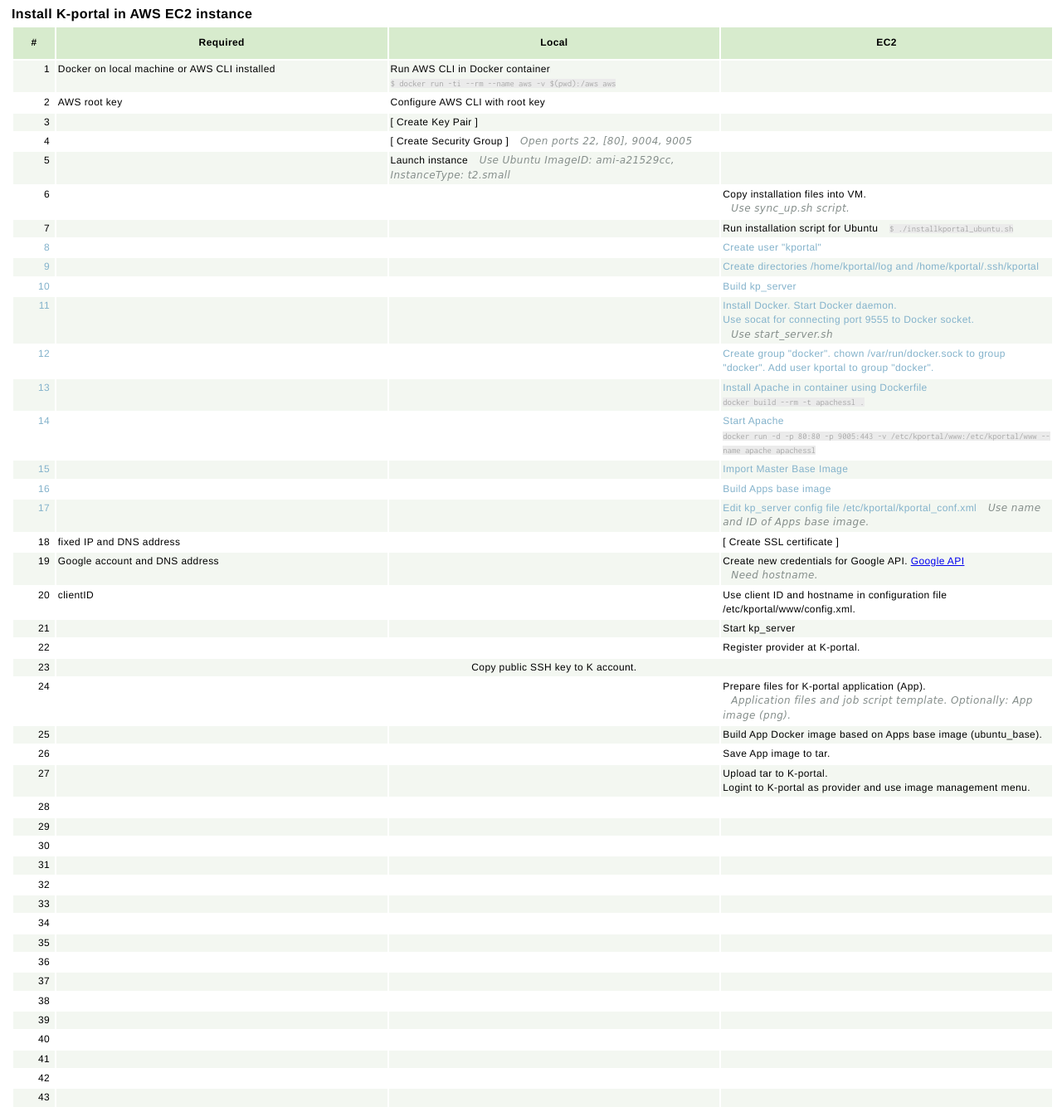
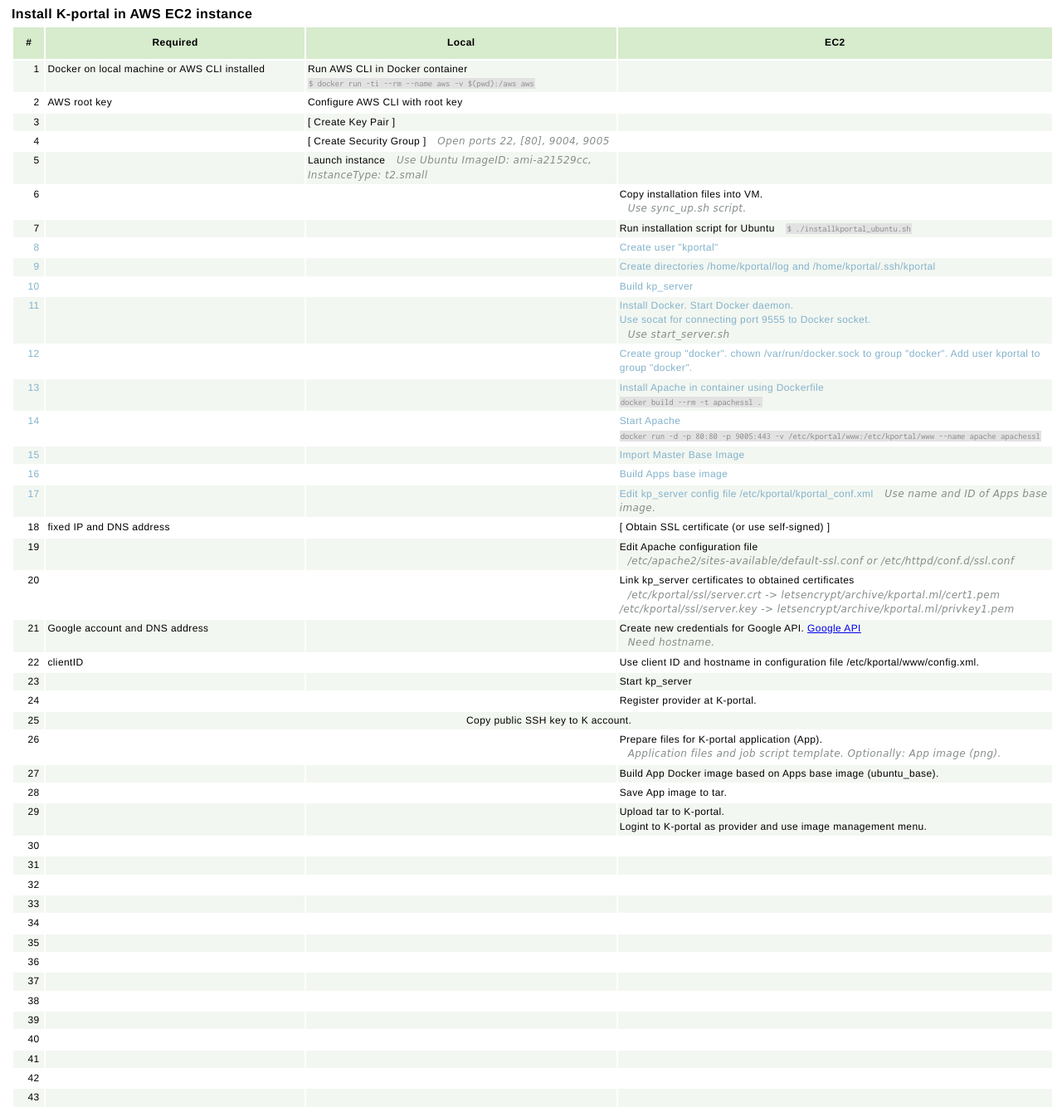
Before and after one commit to pyotr777/kportal, a PHP site: page /installation.html in a window 1280 px wide. Shown: the top 1340 px of the page at 83% size. Run offline with PHP 8.4, Linux system fonts and the light colour scheme.

Commit message:
Create links to LetsEncrypt certificates for kp_server. Updated installation procedure.

```diff
--- a/installation.html
+++ b/installation.html
@@ -10,9 +10,9 @@
         <thead>
         <tr>
             <th>#</th>
-            <th width="32%">Required</th>
-            <th width="32%">Local</th>
-            <th width="32%">EC2</th>
+            <th width="25%">Required</th>
+            <th width="30%">Local</th>
+            <th width="42%">EC2</th>
         </tr>
         </thead>
         <tbody>
@@ -127,7 +127,23 @@
             <td>&nbsp;</td>
             <td>fixed IP and DNS address</td>
             <td></td>
-            <td>[ Create SSL certificate ]</td>
+            <td>[ Obtain SSL certificate (or use self-signed) ]</td>
+        </tr>
+        <tr>
+            <td>&nbsp;</td>
+            <td></td>
+            <td></td>
+            <td>Edit Apache configuration file <br />
+                <note>/etc/apache2/sites-available/default-ssl.conf or /etc/httpd/conf.d/ssl.conf</note></td>
+        </tr>
+        <tr>
+            <td>&nbsp;</td>
+            <td></td>
+            <td></td>
+            <td>Link kp_server certificates to obtained certificates<br />
+                <note>/etc/kportal/ssl/server.crt -> letsencrypt/archive/kportal.ml/cert1.pem
+                    /etc/kportal/ssl/server.key -> letsencrypt/archive/kportal.ml/privkey1.pem</note>
+            </td>
         </tr>
         <tr>
             <td>&nbsp;</td>
--- a/style.css
+++ b/style.css
@@ -77,8 +77,9 @@
     line-height: 1pt;
     letter-spacing: 0em;
     font-style: normal;
-    color:#aaaaaa;
-    background-color: #ebebeb;
+    color:#8b8b8b;
+    background-color: #e2e2e2;
+    padding:1px;
 }
 
 /* Stiky table header */
```
Also changed, not shown: 1 other file.
